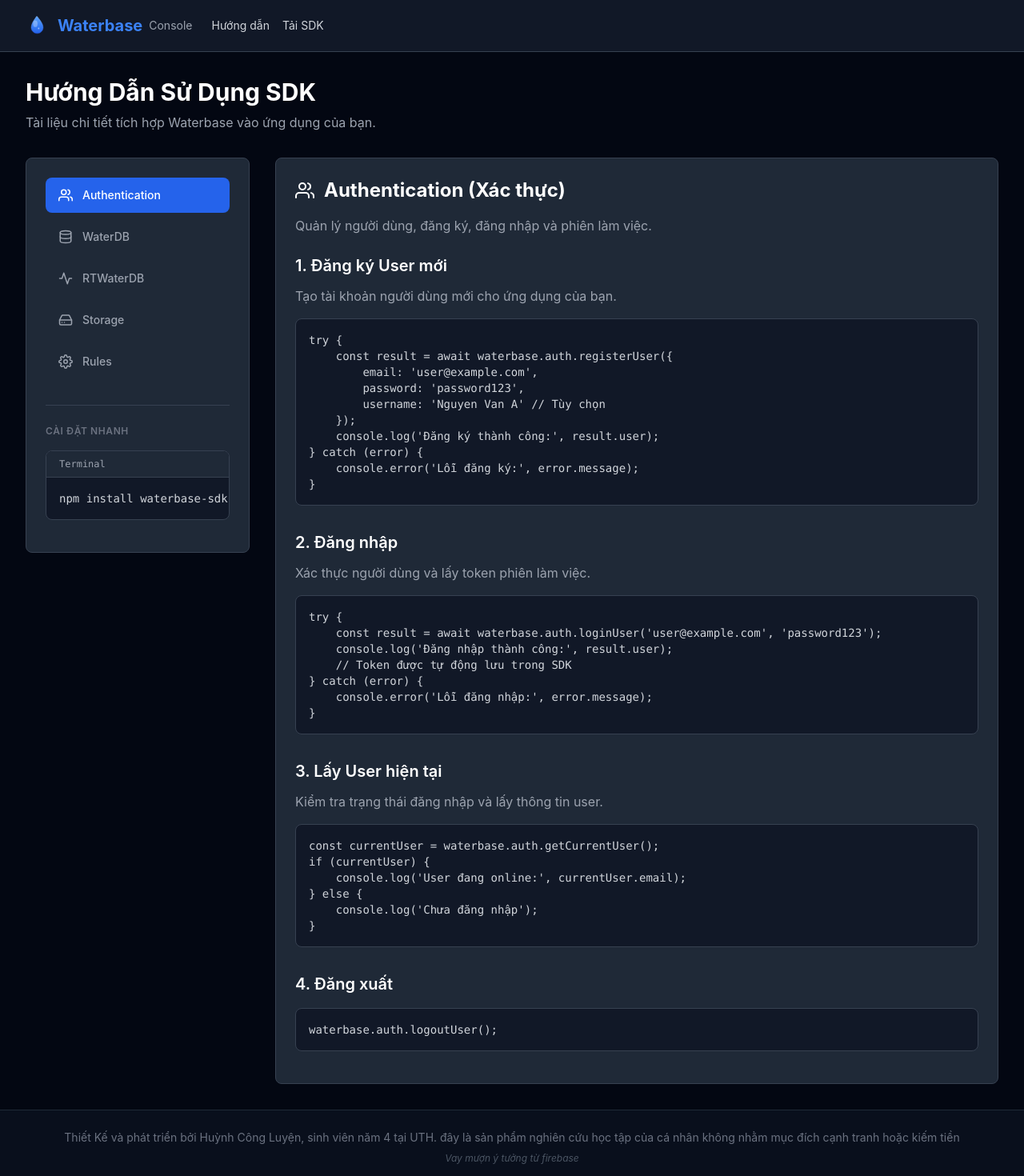
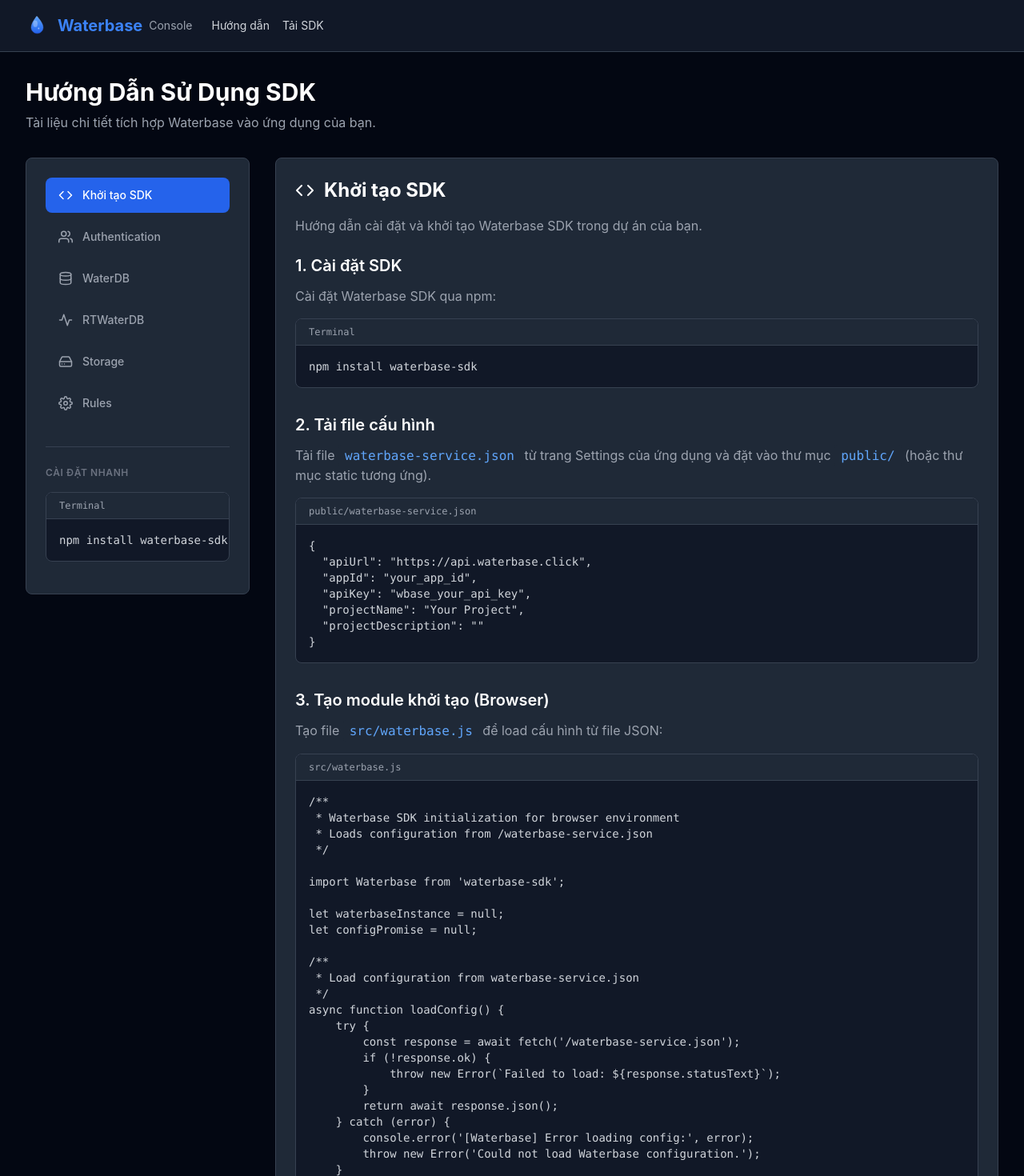
Before and after one commit to Neshaki091/TTTN_project_Waterbase_mini_clone_firebase, a React (Vite) app in the folder frontend-react/: page /guide in a window 1280 px wide. Shown: the top 1470 px of the page at 80% size. Built offline with nearby package versions, Linux system fonts and the light colour scheme; sample sign-in values are in the browser's storage.

Commit message:
update guide

```diff
--- a/frontend-react/src/pages/Guide.jsx
+++ b/frontend-react/src/pages/Guide.jsx
@@ -22,8 +22,8 @@
     <button
         onClick={onClick}
         className={`w-full flex items-center space-x-3 px-4 py-3 text-sm font-medium transition-colors rounded-lg ${active
-                ? 'bg-blue-600 text-white'
-                : 'text-gray-400 hover:bg-gray-800 hover:text-white'
+            ? 'bg-blue-600 text-white'
+            : 'text-gray-400 hover:bg-gray-800 hover:text-white'
             }`}
     >
         <Icon size={18} />
@@ -32,10 +32,187 @@
 );
 
 const Guide = () => {
-    const [activeTab, setActiveTab] = useState('auth');
+    const [activeTab, setActiveTab] = useState('setup');
 
     const renderContent = () => {
         switch (activeTab) {
+            case 'setup':
+                return (
+                    <div className="space-y-8 animate-fadeIn">
+                        <div>
+                            <h2 className="text-2xl font-bold text-white mb-4 flex items-center">
+                                <FiCode className="mr-3" /> Khởi tạo SDK
+                            </h2>
+                            <p className="text-gray-400 mb-6">
+                                Hướng dẫn cài đặt và khởi tạo Waterbase SDK trong dự án của bạn.
+                            </p>
+
+                            <h3 className="text-xl font-semibold text-white mb-3">1. Cài đặt SDK</h3>
+                            <p className="text-gray-400 mb-2">Cài đặt Waterbase SDK qua npm:</p>
+                            <CodeBlock title="Terminal">
+                                {`npm install waterbase-sdk`}
+                            </CodeBlock>
+
+                            <h3 className="text-xl font-semibold text-white mt-8 mb-3">2. Tải file cấu hình</h3>
+                            <p className="text-gray-400 mb-2">
+                                Tải file <code className="px-2 py-1 bg-gray-800 rounded text-blue-400">waterbase-service.json</code> từ trang Settings của ứng dụng và đặt vào thư mục <code className="px-2 py-1 bg-gray-800 rounded text-blue-400">public/</code> (hoặc thư mục static tương ứng).
+                            </p>
+                            <CodeBlock title="public/waterbase-service.json">
+                                {`{
+  "apiUrl": "https://api.waterbase.click",
+  "appId": "your_app_id",
+  "apiKey": "wbase_your_api_key",
+  "projectName": "Your Project",
+  "projectDescription": ""
+}`}
+                            </CodeBlock>
+
+                            <h3 className="text-xl font-semibold text-white mt-8 mb-3">3. Tạo module khởi tạo (Browser)</h3>
+                            <p className="text-gray-400 mb-2">
+                                Tạo file <code className="px-2 py-1 bg-gray-800 rounded text-blue-400">src/waterbase.js</code> để load cấu hình từ file JSON:
+                            </p>
+                            <CodeBlock title="src/waterbase.js">
+                                {`/**
+ * Waterbase SDK initialization for browser environment
+ * Loads configuration from /waterbase-service.json
+ */
+
+import Waterbase from 'waterbase-sdk';
+
+let waterbaseInstance = null;
+let configPromise = null;
+
+/**
+ * Load configuration from waterbase-service.json
+ */
+async function loadConfig() {
+    try {
+        const response = await fetch('/waterbase-service.json');
+        if (!response.ok) {
+            throw new Error(\`Failed to load: \${response.statusText}\`);
+        }
+        return await response.json();
+    } catch (error) {
+        console.error('[Waterbase] Error loading config:', error);
+        throw new Error('Could not load Waterbase configuration.');
+    }
+}
+
+/**
+ * Initialize Waterbase SDK with config from waterbase-service.json
+ */
+export async function initWaterbase() {
+    if (waterbaseInstance) return waterbaseInstance;
+    if (configPromise) {
+        await configPromise;
+        return waterbaseInstance;
+    }
+
+    configPromise = loadConfig();
+
+    try {
+        const config = await configPromise;
+        waterbaseInstance = new Waterbase({
+            apiUrl: config.apiUrl,
+            appId: config.appId,
+            apiKey: config.apiKey,
+            debug: true
+        });
+        console.log('[Waterbase] SDK initialized successfully');
+        return waterbaseInstance;
+    } catch (error) {
+        configPromise = null;
+        throw error;
+    }
+}
+
+/**
+ * Get the initialized Waterbase instance
+ */
+export function getWaterbase() {
+    if (!waterbaseInstance) {
+        throw new Error('Waterbase not initialized. Call initWaterbase() first.');
+    }
+    return waterbaseInstance;
+}
+
+export default getWaterbase;`}
+                            </CodeBlock>
+
+                            <h3 className="text-xl font-semibold text-white mt-8 mb-3">4. Sử dụng trong React Component</h3>
+                            <p className="text-gray-400 mb-2">Khởi tạo SDK trong component chính của bạn:</p>
+                            <CodeBlock title="App.jsx">
+                                {`import { useState, useEffect } from 'react';
+import { initWaterbase } from './waterbase';
+
+let waterbase = null;
+
+function App() {
+    const [loading, setLoading] = useState(true);
+    const [error, setError] = useState('');
+
+    useEffect(() => {
+        const initialize = async () => {
+            try {
+                // Khởi tạo SDK
+                waterbase = await initWaterbase();
+
+                // Kiểm tra user đã đăng nhập
+                const currentUser = waterbase.auth.getCurrentUser();
+                if (currentUser) {
+                    console.log('User logged in:', currentUser.email);
+                }
+            } catch (err) {
+                console.error('Failed to initialize:', err);
+                setError('Không thể khởi tạo ứng dụng');
+            } finally {
+                setLoading(false);
+            }
+        };
+
+        initialize();
+    }, []);
+
+    if (loading) return <div>Đang tải...</div>;
+    if (error) return <div>{error}</div>;
+
+    return <div>Ứng dụng của bạn</div>;
+}`}
+                            </CodeBlock>
+
+                            <h3 className="text-xl font-semibold text-white mt-8 mb-3">5. Khởi tạo trực tiếp (Node.js)</h3>
+                            <p className="text-gray-400 mb-2">
+                                Trong môi trường Node.js, SDK có thể tự động load từ file <code className="px-2 py-1 bg-gray-800 rounded text-blue-400">waterbase-service.json</code>:
+                            </p>
+                            <CodeBlock title="server.js">
+                                {`import Waterbase from 'waterbase-sdk';
+
+// SDK tự động load từ waterbase-service.json trong thư mục gốc
+const waterbase = new Waterbase();
+
+// Hoặc truyền config trực tiếp
+const waterbase = new Waterbase({
+    apiUrl: 'https://api.waterbase.click',
+    appId: 'your_app_id',
+    apiKey: 'wbase_your_api_key'
+});`}
+                            </CodeBlock>
+
+                            <div className="mt-8 p-4 bg-blue-900/20 border border-blue-700 rounded-lg">
+                                <h4 className="text-blue-400 font-semibold mb-2 flex items-center">
+                                    💡 Lưu ý quan trọng
+                                </h4>
+                                <ul className="text-gray-300 text-sm space-y-1 list-disc list-inside">
+                                    <li>Đảm bảo file <code className="px-1 bg-gray-800 rounded">waterbase-service.json</code> nằm trong thư mục public để truy cập được từ browser</li>
+                                    <li>Không commit file này vào Git nếu chứa thông tin nhạy cảm (thêm vào .gitignore)</li>
+                                    <li>Kiểm tra browser console để xem log khởi tạo thành công</li>
+                                    <li>Thêm null checks trước khi sử dụng <code className="px-1 bg-gray-800 rounded">waterbase</code> trong các function</li>
+                                </ul>
+                            </div>
+                        </div>
+                    </div>
+                );
+
             case 'auth':
                 return (
                     <div className="space-y-8 animate-fadeIn">
@@ -286,6 +463,12 @@
                         <Card className="sticky top-8">
                             <div className="space-y-2">
                                 <TabButton
+                                    active={activeTab === 'setup'}
+                                    onClick={() => setActiveTab('setup')}
+                                    icon={FiCode}
+                                    label="Khởi tạo SDK"
+                                />
+                                <TabButton
                                     active={activeTab === 'auth'}
                                     onClick={() => setActiveTab('auth')}
                                     icon={FiUsers}
```
